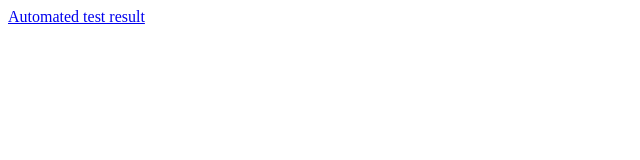
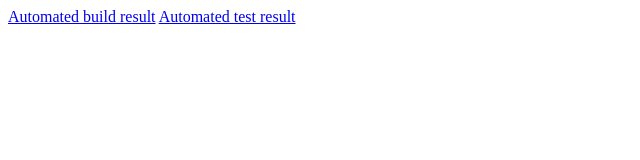
Before and after one commit to MethodicalAcceleratorDesign/MAD-X, a plain HTML site: page testing/index.htm in a window 1280 px wide. Shown: the whole page, without its empty margins (0-640 px from the left). Drawn offline with Linux system fonts and the light colour scheme.

Commit message:
r1415: add link to build result web page

```diff
--- a/testing/index.htm
+++ b/testing/index.htm
@@ -3,6 +3,7 @@
 <title>MAD automated information</title>
 <link rel=stylesheet href="./MadTestWebStyle.css" type="text/css"></head>
 <body>
+<a href="./build.htm">Automated build result</a>
 <a href="./test.htm">Automated test result</a>
 </body>
 </html>
```
